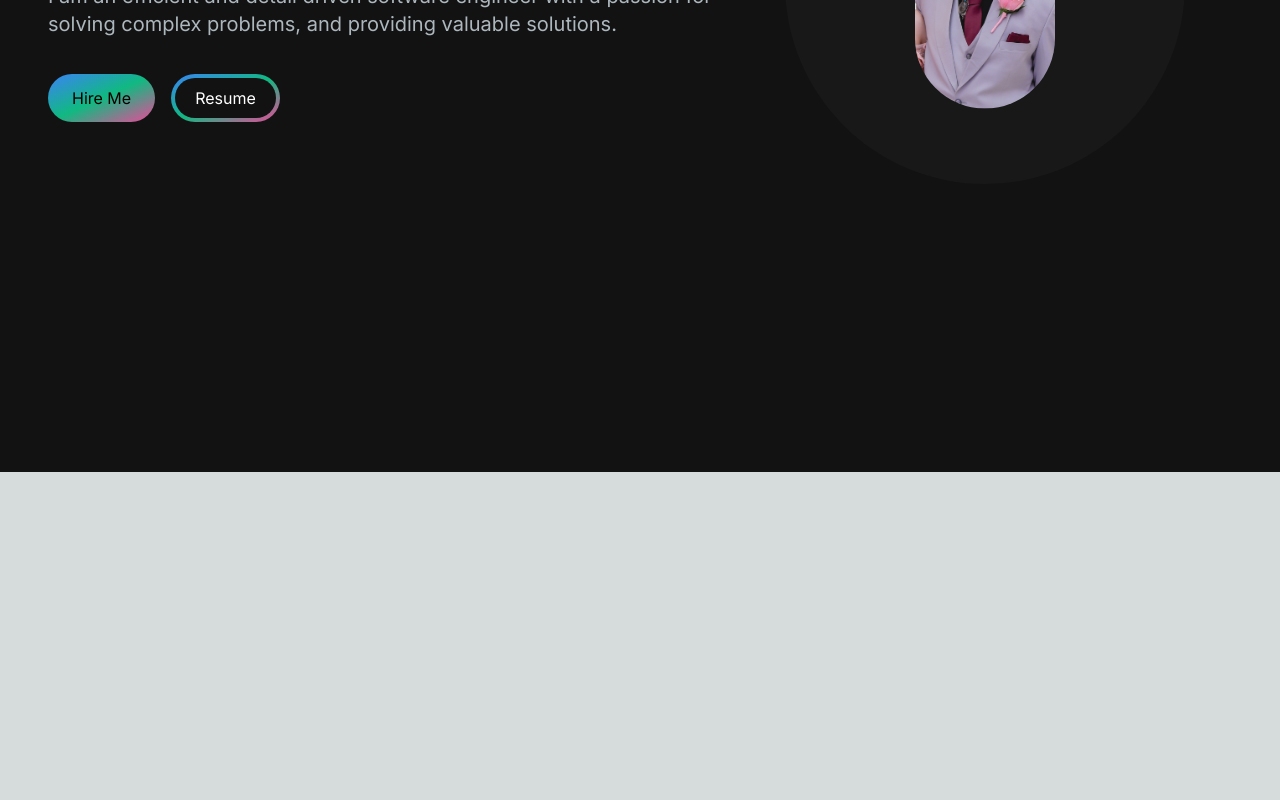
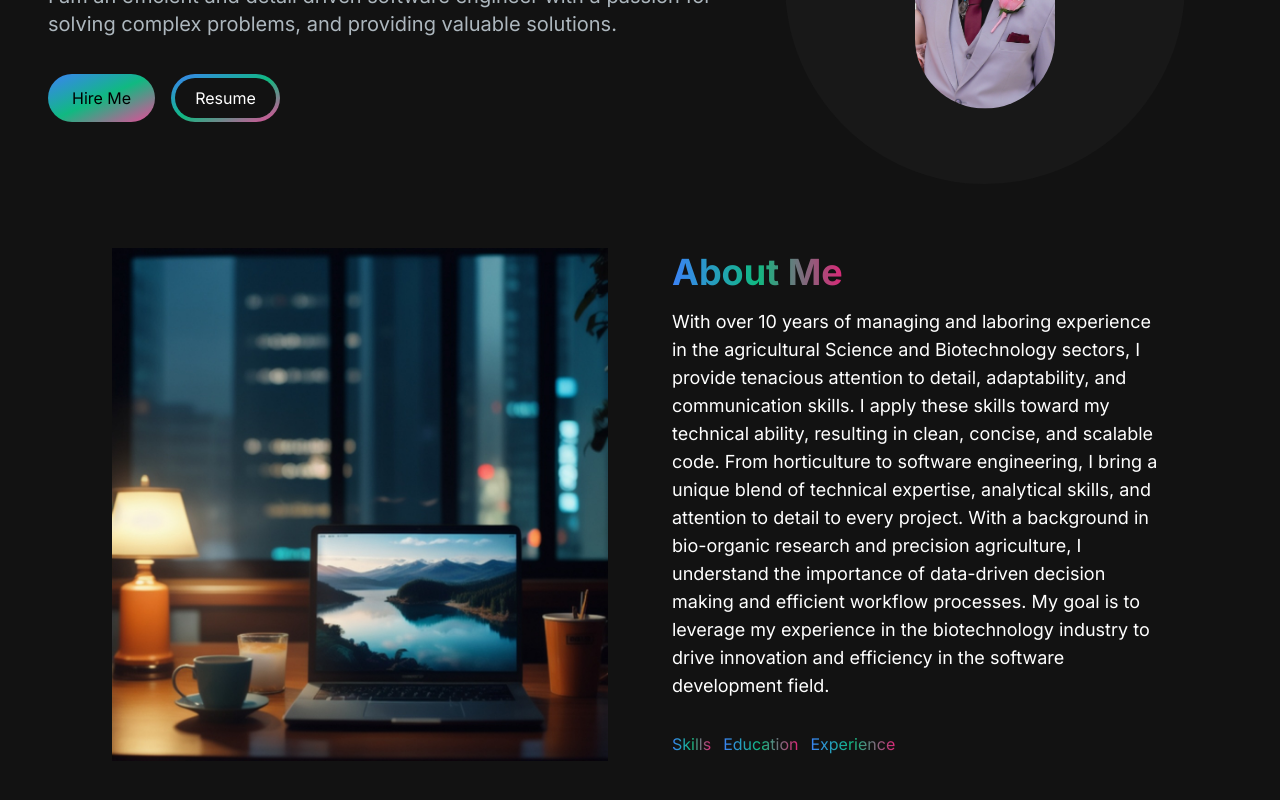
Before and after one commit to calebhart11/next-portfolio, a Next.js app: page / in a window 1280 px wide. Shown: the part 328-1128 px from the top of the page. Before the commit the page ends 800 px from the top, so only its background shows below. Built offline with nearby package versions, Linux system fonts and the light colour scheme.

Commit message:
about section started, tab switching logic started

```diff
--- /dev/null
+++ b/app/components/AboutSection.js
@@ -0,0 +1,36 @@
+'use client'
+import React, {useTransition, useState} from 'react'
+import Image from 'next/image'
+
+const AboutSection = () => {
+    const [tab, setTab] = useState('skills');
+    const [startTransition, isPending] = useTransition();
+
+    const handleTabChange = (id) => {
+        startTransition(() => {
+            setTab(id);
+        });
+    }
+
+  return (
+    <section className='text-white' >
+      <div className='md:grid md:grid-cols-2 gap-8 items-center py-8 px-4 xl:gap-16 sm:py-16 xl:px-16'>
+        <Image src="/images/AboutSection.jpg"
+        alt='about image'
+        height={500}
+        width={500}/>
+        <div>
+            <h2 className='text-4xl font-bold text-white mb-4'><span className='text-transparent bg-clip-text bg-gradient-to-r from-blue-500 via-emerald-500 to bg-pink-600 mr-3'>About Me</span></h2>
+            <p className='text-base lg:text-lg'>With over 10 years of managing and laboring experience in the agricultural Science and Biotechnology sectors, I provide tenacious attention to detail, adaptability, and communication skills. I apply these skills toward my technical ability, resulting in clean, concise, and scalable code. From horticulture to software engineering, I bring a unique blend of technical expertise, analytical skills, and attention to detail to every project. With a background in bio-organic research and precision agriculture, I understand the importance of data-driven decision making and efficient workflow processes. My goal is to leverage my experience in the biotechnology industry to drive innovation and efficiency in the software development field.</p>
+            <div className='flex flex-row mt-8'>
+                <span className='text-transparent bg-clip-text bg-gradient-to-r from-blue-500 via-emerald-500 to bg-pink-600 mr-3 hover:text-white'>Skills</span>
+                <span className='text-transparent bg-clip-text bg-gradient-to-r from-blue-500 via-emerald-500 to bg-pink-600  hover:text-white'>Education</span>
+                <span className='text-transparent bg-clip-text bg-gradient-to-r from-blue-500 via-emerald-500 to bg-pink-600 ml-3 hover:text-white'>Experience</span>
+            </div>
+        </div>
+      </div>
+    </section>
+  )
+}
+
+export default AboutSection
--- /dev/null
+++ b/app/components/TabButton.js
@@ -0,0 +1,11 @@
+import React from 'react'
+
+const TabButton = () => {
+  return (
+    <div>
+
+    </div>
+  )
+}
+
+export default TabButton
--- a/app/page.js
+++ b/app/page.js
@@ -1,6 +1,6 @@
-import Image from 'next/image'
 import HeroSection from './components/HeroSection'
 import NavBar from './components/NavBar'
+import AboutSection from './components/AboutSection'
 
 export default function Home() {
   return (
@@ -8,6 +8,7 @@ export default function Home() {
       <NavBar/>
       <div className="container mt-24 mx-auto px-12 py-4">
         <HeroSection/>
+        <AboutSection/>
       </div>
     </main>
   )
```
Also changed, not shown: public/images/AboutSection.jpg (added).
